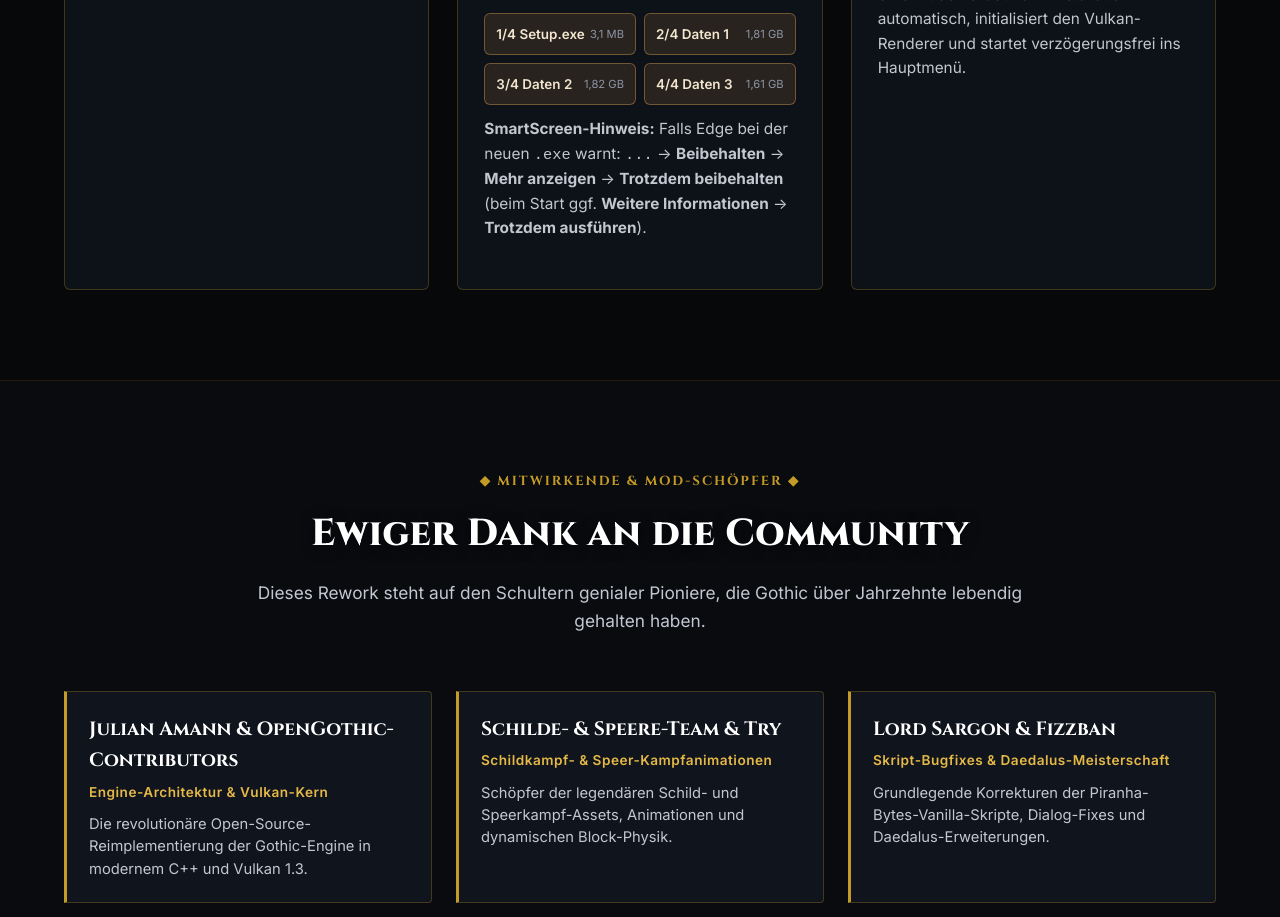
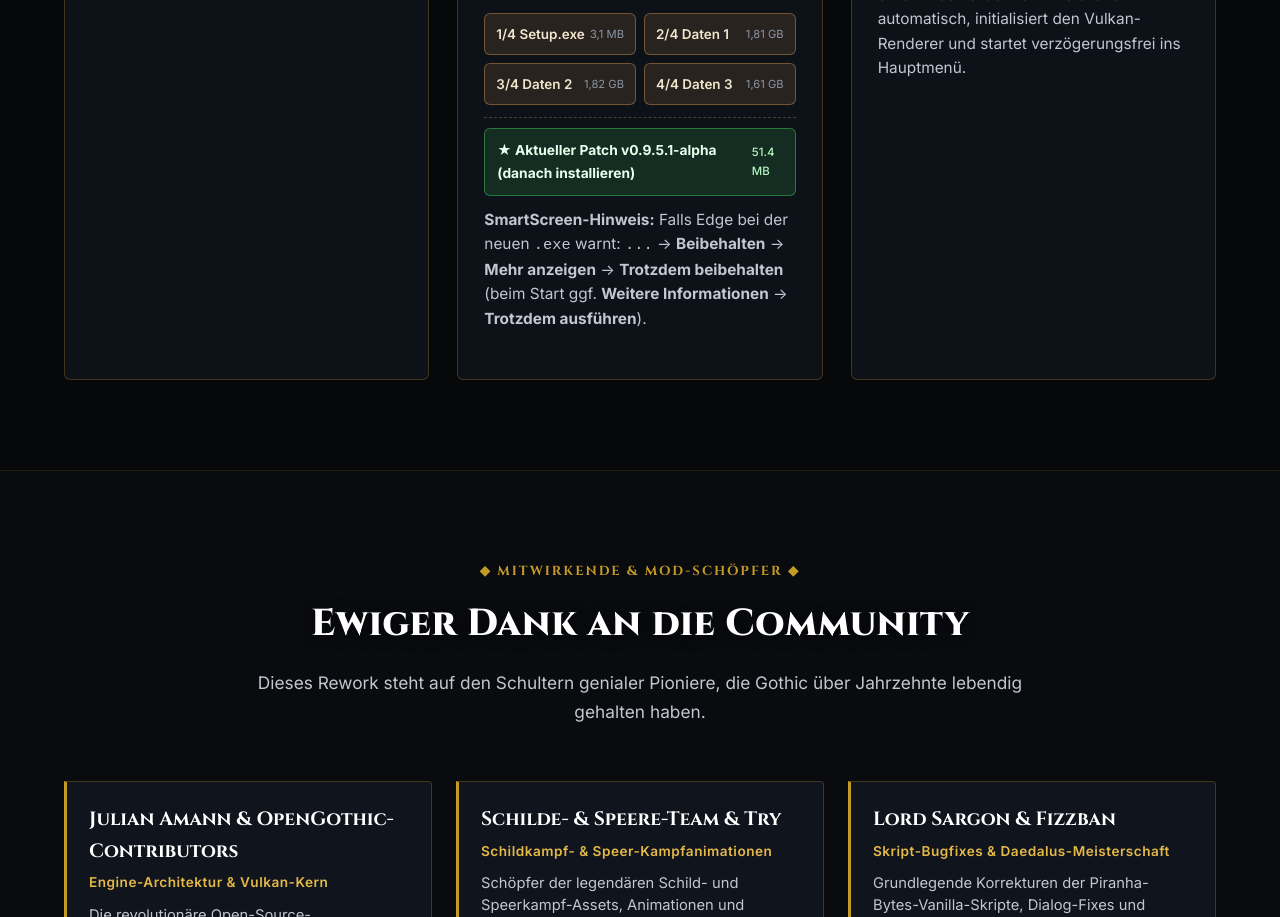
Before and after one commit to 1YellowMellow1/gothic2-soulbound, a plain HTML site: page index.html in a window 1280 px wide. Shown: the part 3852-4769 px from the top of the page. Drawn offline with Linux system fonts and the light colour scheme.

Commit message:
release: link patch v0.9.5.1-alpha on landing page

```diff
--- a/index.html
+++ b/index.html
@@ -245,7 +245,13 @@
               <span>4/4 Daten 3</span><small>1,61 GB</small>
             </a>
           </div>
-          <!-- PATCH_BUTTON_START --><!-- PATCH_BUTTON_END -->
+          <!-- PATCH_BUTTON_START -->
+          <div class="dl-patch-box">
+            <a href="https://github.com/1YellowMellow1/gothic2-soulbound/releases/download/v0.9.5.1-alpha/Gothic_Soulbound_Patch_v0.9.5.1-alpha.exe" class="dl-patch-btn" onclick="this.classList.add('downloaded')">
+              <span>&#9733; Aktueller Patch v0.9.5.1-alpha (danach installieren)</span><small>51.4 MB</small>
+            </a>
+          </div>
+          <!-- PATCH_BUTTON_END -->
           <p class="dl-smartscreen-note">
             <strong>SmartScreen-Hinweis:</strong> Falls Edge bei der neuen <code>.exe</code> warnt: <code>...</code> &rarr; <strong>Beibehalten</strong> &rarr; <strong>Mehr anzeigen</strong> &rarr; <strong>Trotzdem beibehalten</strong> (beim Start ggf. <strong>Weitere Informationen</strong> &rarr; <strong>Trotzdem ausführen</strong>).
           </p>
```
